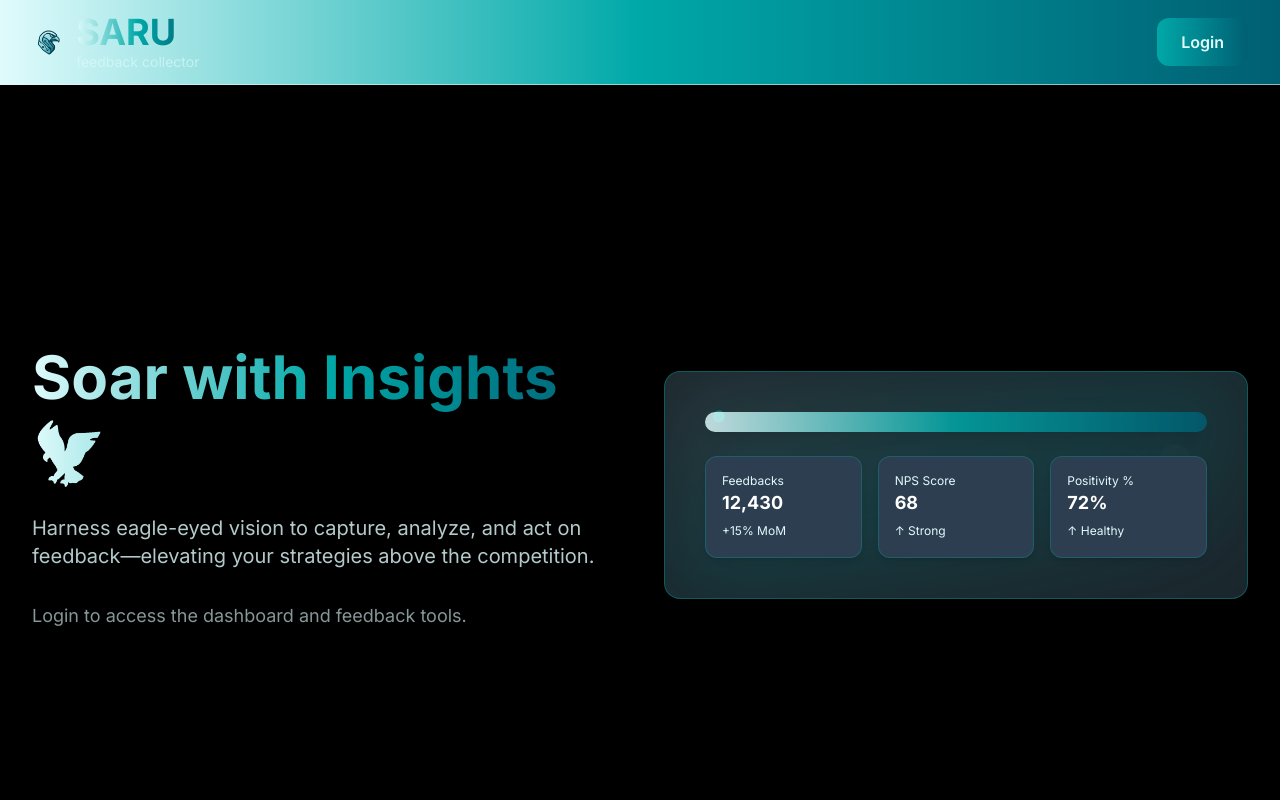
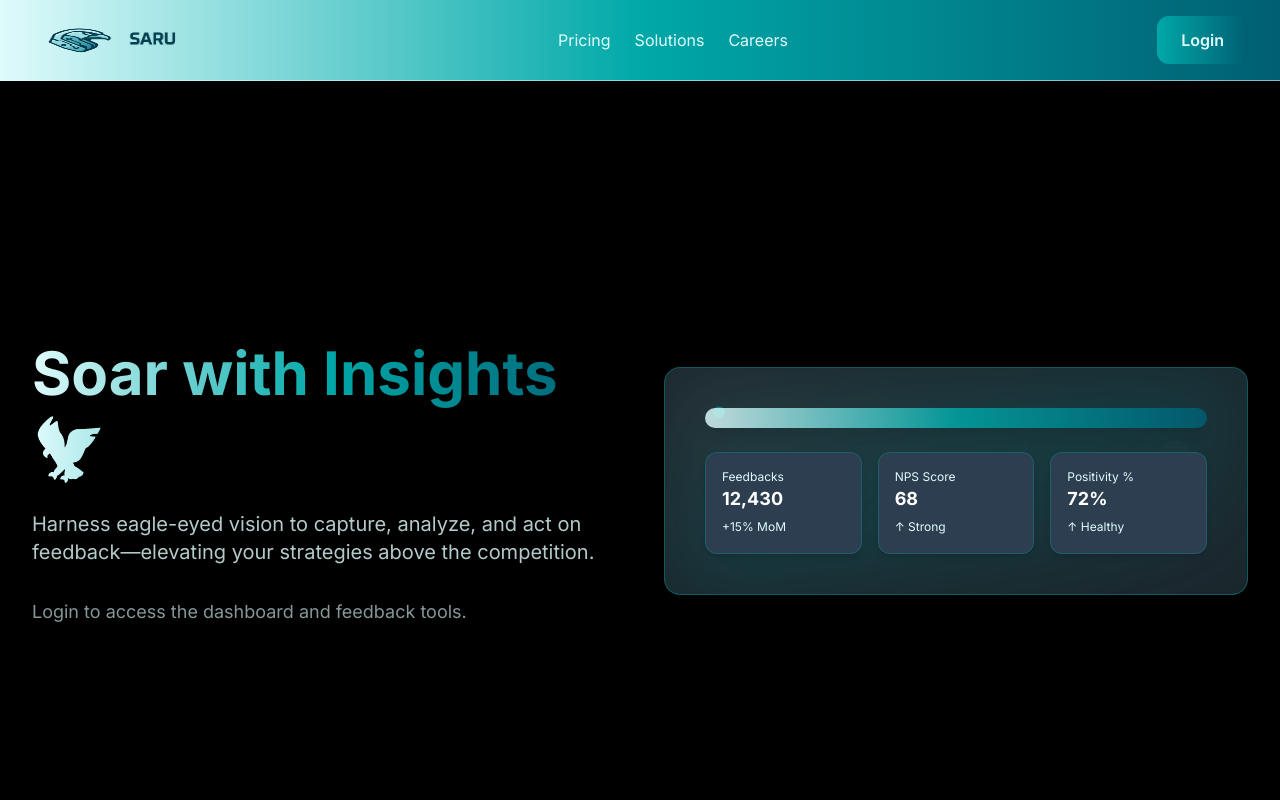
Before and after one commit to SreekarMaddala/SARU-frontend, a React (Vite) app in the folder frontend/: page / in a window 1280 px wide. Shown: the top 800 px of the page. Built offline with nearby package versions, Linux system fonts and the light colour scheme.

Commit message:
added careers and pricing!

```diff
--- a/frontend/src/pages/PageOne.jsx
+++ b/frontend/src/pages/PageOne.jsx
@@ -41,16 +41,18 @@ export default function PageOne() {
             <img
               src="/logo - Copy.png"
               alt="Logo"
-              className="h-14 transform transition-transform duration-500 group-hover:scale-110 group-hover:rotate-3"
+              className="h-14 w-20 transform transition-transform duration-500 group-hover:scale-110 group-hover:rotate-3"
             />
-            <div>
-              <h1 className="text-4xl font-extrabold text-transparent bg-clip-text bg-gradient-to-r from-saru-cyan via-saru-teal to-saru-teal-dark">
-                SARU
-              </h1>
-              <p className="text-sm text-saru-cyan/60">
-                feedback collector
-              </p>
-            </div>
+            <img
+              src="/text.png"
+              alt="SARU text"
+              className="ml-8 h-10"
+            />
+          </div>
+          <div className="flex items-center space-x-6">
+            <a href="#" className="text-saru-cyan hover:text-saru-teal transition duration-300">Pricing</a>
+            <a href="#" className="text-saru-cyan hover:text-saru-teal transition duration-300">Solutions</a>
+            <a href="#" className="text-saru-cyan hover:text-saru-teal transition duration-300">Careers</a>
           </div>
           <div className="flex items-center space-x-4">
             {isAuthenticated ? (
```
Also changed, not shown: 1 other file (tests, documents, lock files or other folders).
